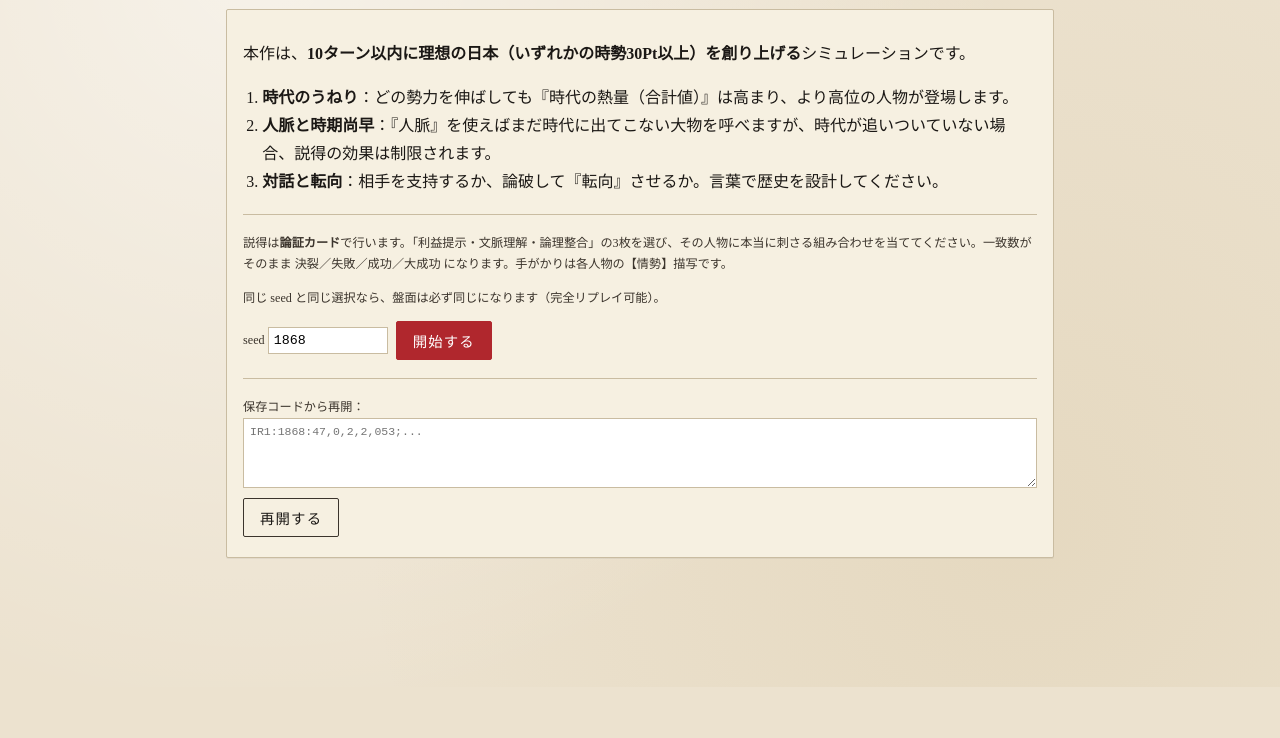
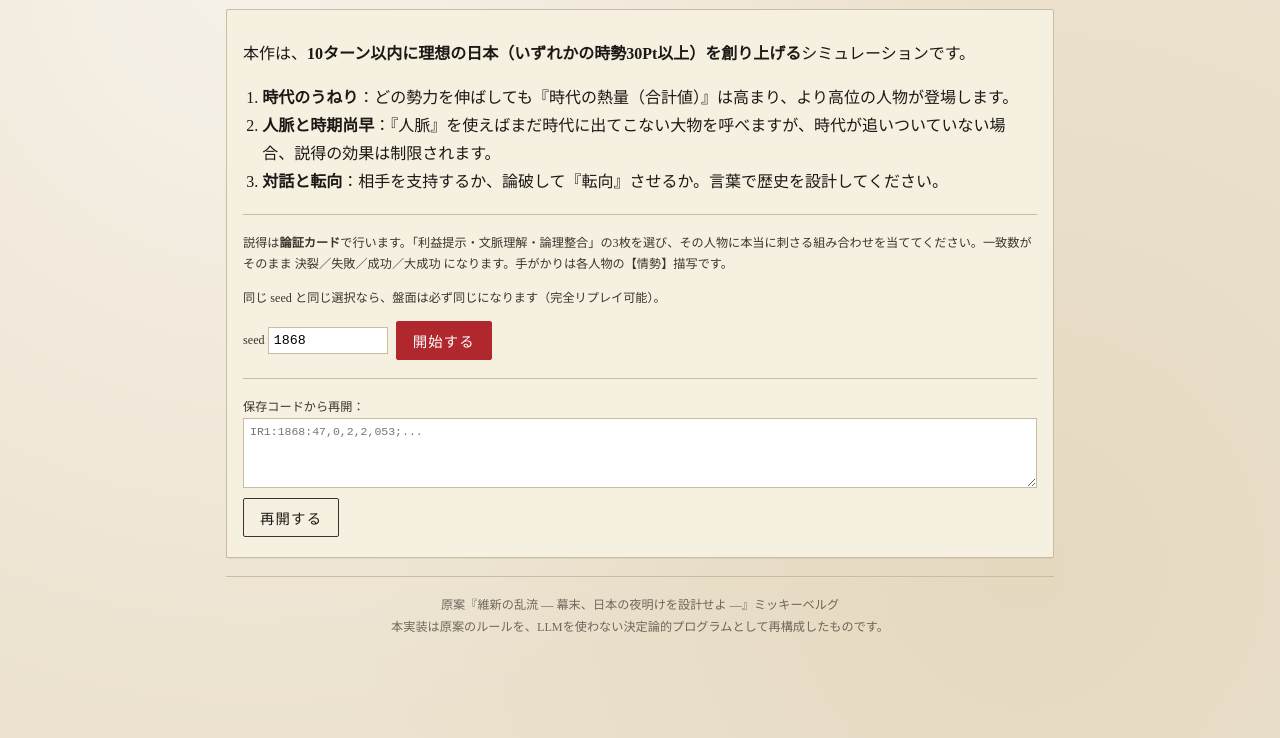
Before and after one commit to shigetane2011-cell/isekai-rpg-assets, a plain HTML site: page index.html in a window 1280 px wide. Shown: the part 113-851 px from the top of the page. Before the commit the page ends 800 px from the top, so only its background shows below. Drawn offline with Linux system fonts and the light colour scheme.

Commit message:
原案クレジットを全画面のフッターに表示
Co-Authored-By: Claude Opus 5 <noreply@anthropic.com>
Claude-Session: https://claude.ai/code/session_01Pzu4tgtyTwPKucYf4zg4Mz

```diff
--- a/index.html
+++ b/index.html
@@ -815,6 +815,11 @@ function viewEnding(){
   document.getElementById('again').onclick = () => { st = null; ui.screen = 'title'; render(); };
 }
 
+const CREDIT = `<hr><div class="small" style="text-align:center;opacity:.7;padding-bottom:20px">
+  原案『維新の乱流 ― 幕末、日本の夜明けを設計せよ ―』ミッキーベルグ<br>
+  本実装は原案のルールを、LLMを使わない決定論的プログラムとして再構成したものです。
+</div>`;
+
 function saveBoxHTML(){
   return `<div class="panel"><h2>保存 / 共有</h2>
     <div class="small">このコードを控えれば、同じ盤面をいつでも再現できます。</div>
@@ -826,6 +831,7 @@ function saveBoxHTML(){
 function render(){
   ({ title:viewTitle, meeting:viewMeeting, stance:viewStance,
      cards:viewCards, result:viewResult, ending:viewEnding })[ui.screen]();
+  app.insertAdjacentHTML('beforeend', CREDIT);
   window.scrollTo(0,0);
 }
 render();
```
